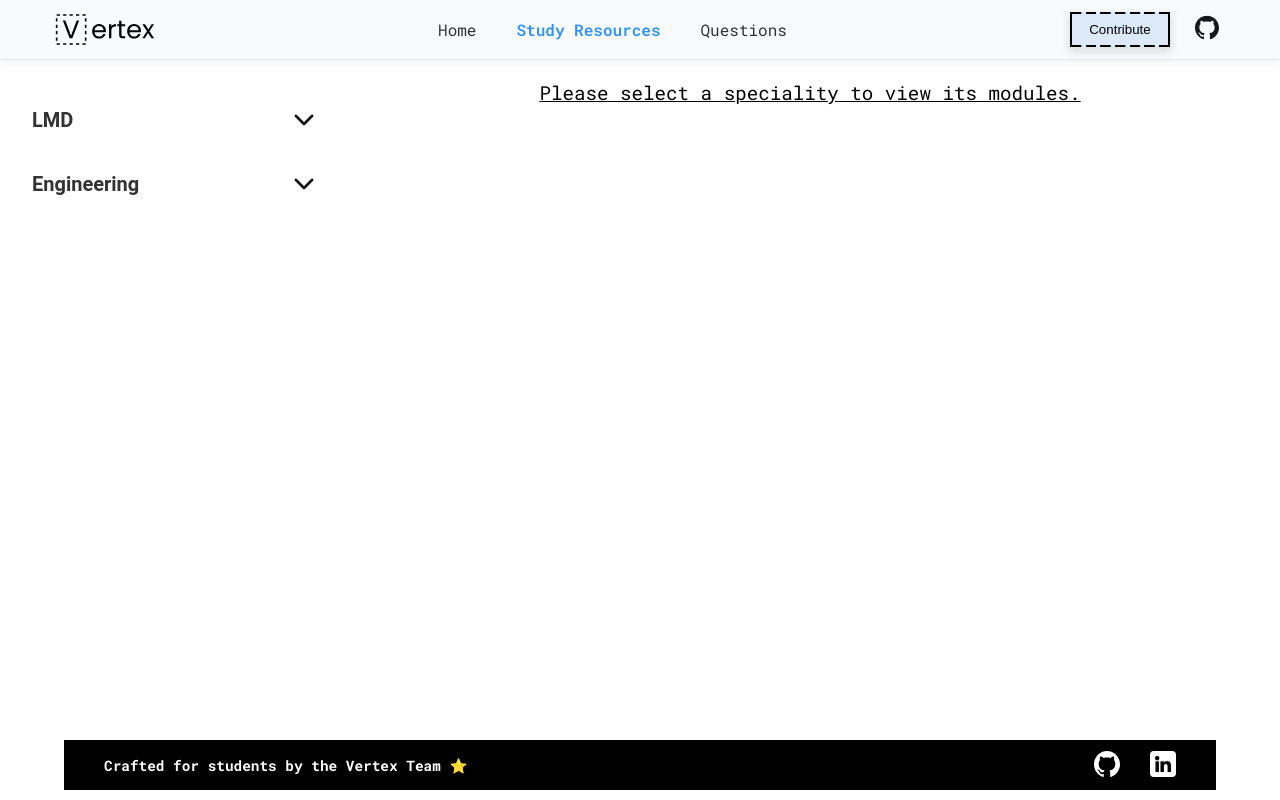
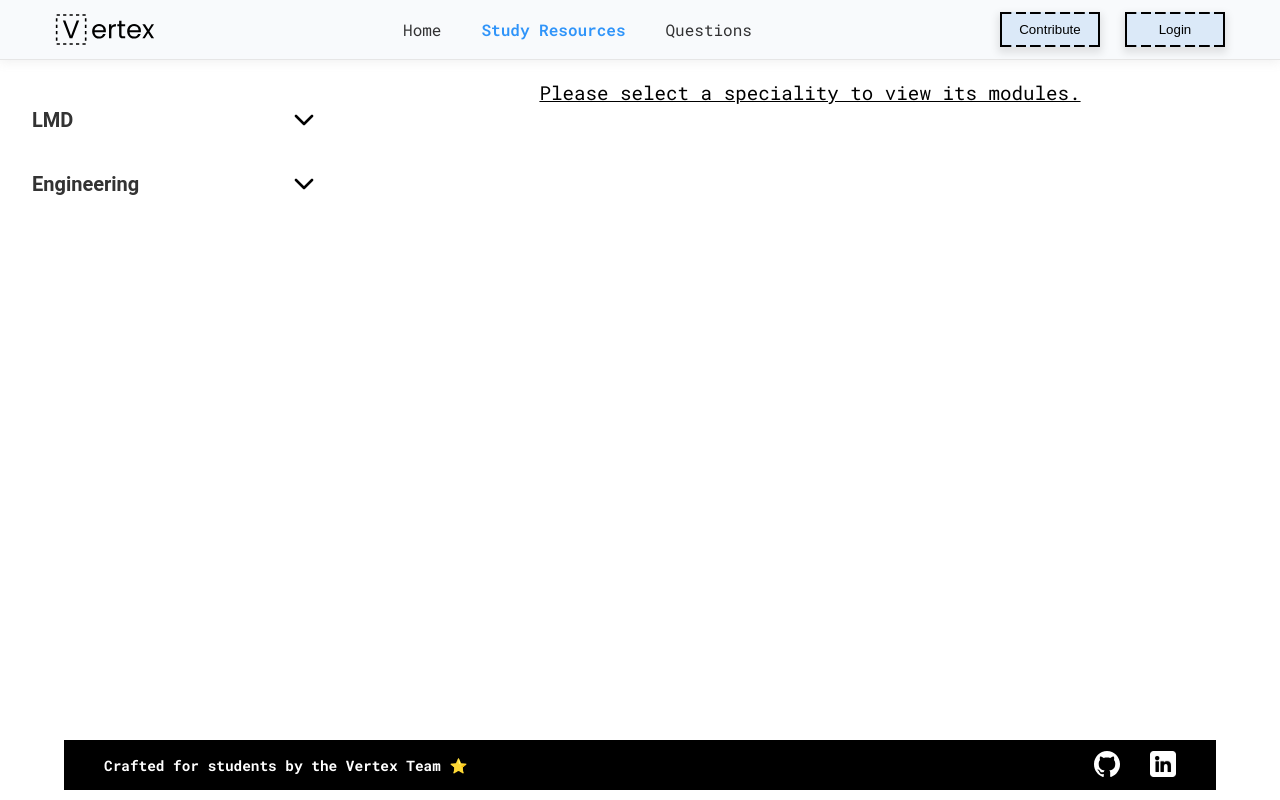
Before and after one commit to wassimmho/Vertex, a React (Vite) app in the folder frontend/: page /study in a window 1280 px wide. Built offline with nearby package versions, Linux system fonts and the light colour scheme.

Commit message:
added login button in navbar

```diff
--- a/frontend/src/Components/Navbar/Navbar.css
+++ b/frontend/src/Components/Navbar/Navbar.css
@@ -58,6 +58,28 @@
 }
 
 #contribute-nav:hover{
+    box-shadow: 0 0px 8px 0px rgba(0, 0, 0, 0.1); /* Subtle shadow */
+    background-color: #d0e6fd ;
+}
+
+#login-nav{
+    transition: all 0.3s ease;
+    width: 100px;
+    height: 35px;
+    background-color: #DBE9F8 ;
+    cursor:pointer;
+    box-shadow: 0 4px 8px 2px rgba(0, 0, 0, 0.1); /* Subtle shadow */
+            border: 2px solid transparent;
+            border-image-source: repeating-linear-gradient(
+                90deg,
+                rgb(0, 0, 0) 0 10px,
+                transparent 11px 15px
+            );
+            border-image-slice: 1;
+            border-image-repeat: round;
+}
+
+#login-nav:hover{
     box-shadow: 0 0px 8px 0px rgba(0, 0, 0, 0.1); /* Subtle shadow */
     background-color: #d0e6fd ;
 }
@@ -175,6 +197,22 @@
     background-color: #d0e6fd;
 }
 
+#login-nav-mobile {
+    width: 140px;
+    height: 40px;
+    background-color: #DBE9F8;
+    border: 2px solid transparent;
+    border-radius: 6px;
+    font-size: 1rem;
+    font-family: 'Roboto Mono', sans-serif;
+    cursor: pointer;
+    margin-top: 10px;
+    transition: background 0.2s;
+}
+#login-nav-mobile:hover {
+    background-color: #d0e6fd;
+}
+
 /* Responsive styles */
 @media (max-width: 900px)and (min-width: 601px) {
     .navbar-container {
--- a/frontend/src/Components/Navbar/Navbar.jsx
+++ b/frontend/src/Components/Navbar/Navbar.jsx
@@ -1,5 +1,4 @@
 import "./Navbar.css";
-import githublogo from "../../assets/github.svg";
 import Logo from "../../assets/vertex.svg";
 import { useLocation } from "react-router-dom";
 import { Link } from "react-router-dom";
@@ -40,9 +39,11 @@ function Navbar() {
                                 <button id="contribute-nav">Contribute</button>
                             </a>
                         </div>
-                        <a href="https://github.com/wassimmho" target="_blanc" id="githubnav">
-                            <img src={githublogo} alt="logo github" />
-                        </a>
+                        <div id="buttoncon">
+                            <Link to="/Login">
+                                <button id="login-nav">Login</button>
+                            </Link>
+                        </div>
                         <button
                             className="hamburger"
                             aria-label="Open menu"
@@ -84,6 +85,11 @@ function Navbar() {
                                     <button id="contribute-nav-mobile">Contribute</button>
                                 </a>
                             </li>
+                            <li>
+                                <Link to="/Login" onClick={closeMenu}>
+                                    <button id="login-nav-mobile">Login</button>
+                                </Link>
+                            </li>
                         </ul>
                     </div>
                 </div>
```
